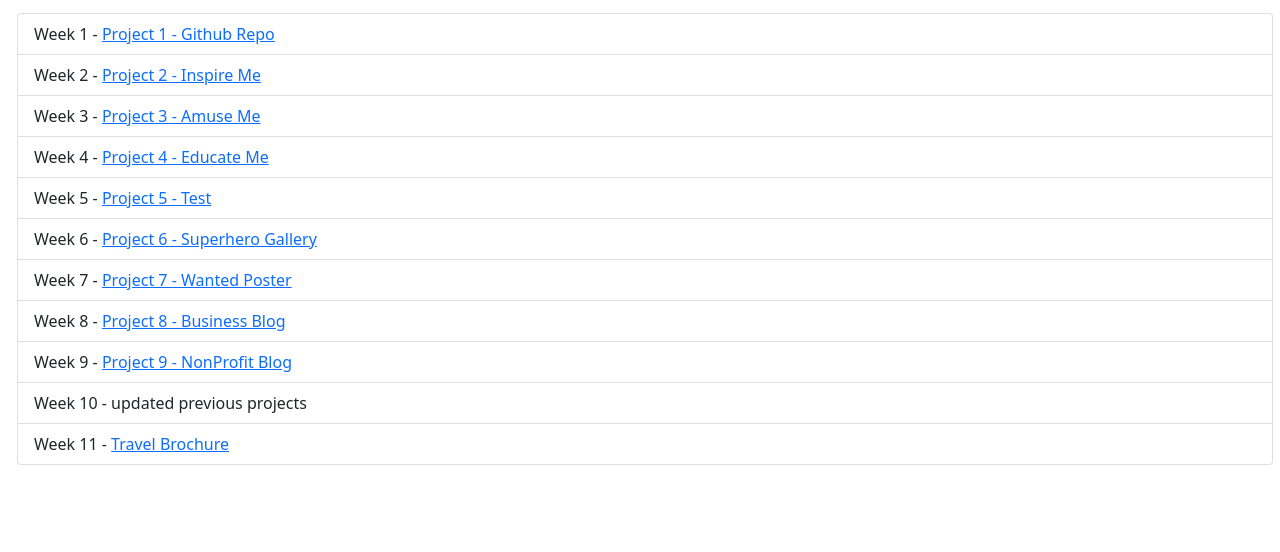
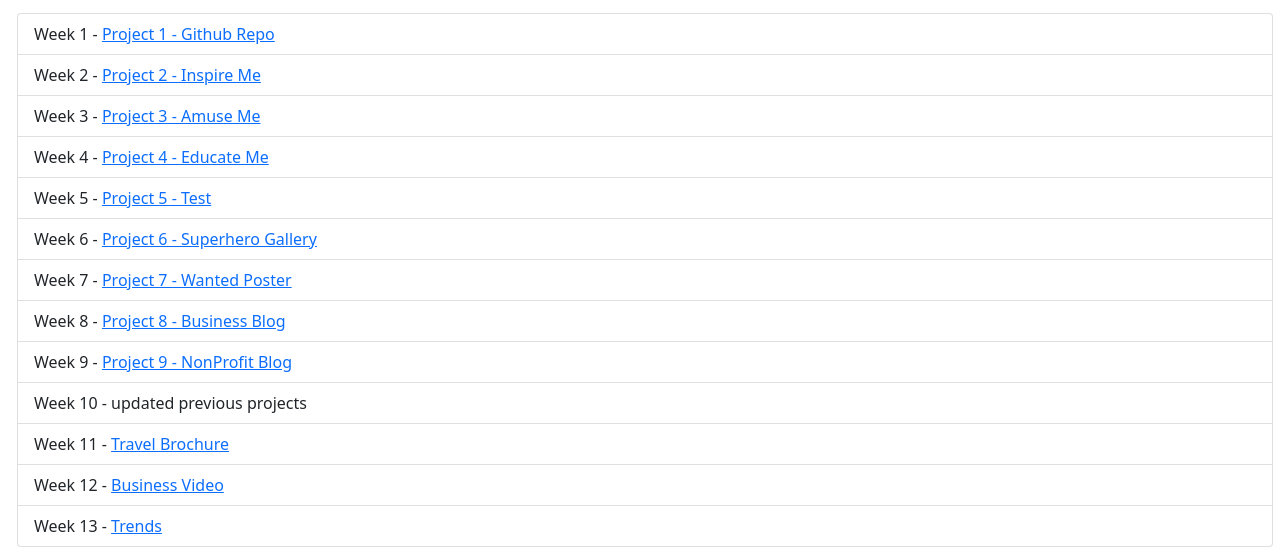
Before and after one commit to MaxwellSeybert/MaxwellSeybert.github.io, a plain HTML site: page bacs200/index.html in a window 1280 px wide. Shown: the part 442-994 px from the top of the page. Before the commit the page ends 912 px from the top, so only its background shows below. Drawn offline with nearby package versions, Linux system fonts and the light colour scheme.

Commit message:
updated homepage

```diff
--- a/bacs200/index.html
+++ b/bacs200/index.html
@@ -41,6 +41,8 @@
             <li class="list-group-item">Week 9 - <a href="nonprofit.html">Project 9 - NonProfit Blog</a></li>
             <li class="list-group-item">Week 10 - updated previous projects</li>
             <li class="list-group-item">Week 11 - <a href="travel/index.html">Travel Brochure</a></li>
+            <li class="list-group-item">Week 12 - <a href="video.html">Business Video</a></li>
+            <li class="list-group-item">Week 13 - <a href="trends/index.html">Trends</a></li>
         </ul>
     </div>
 
```
